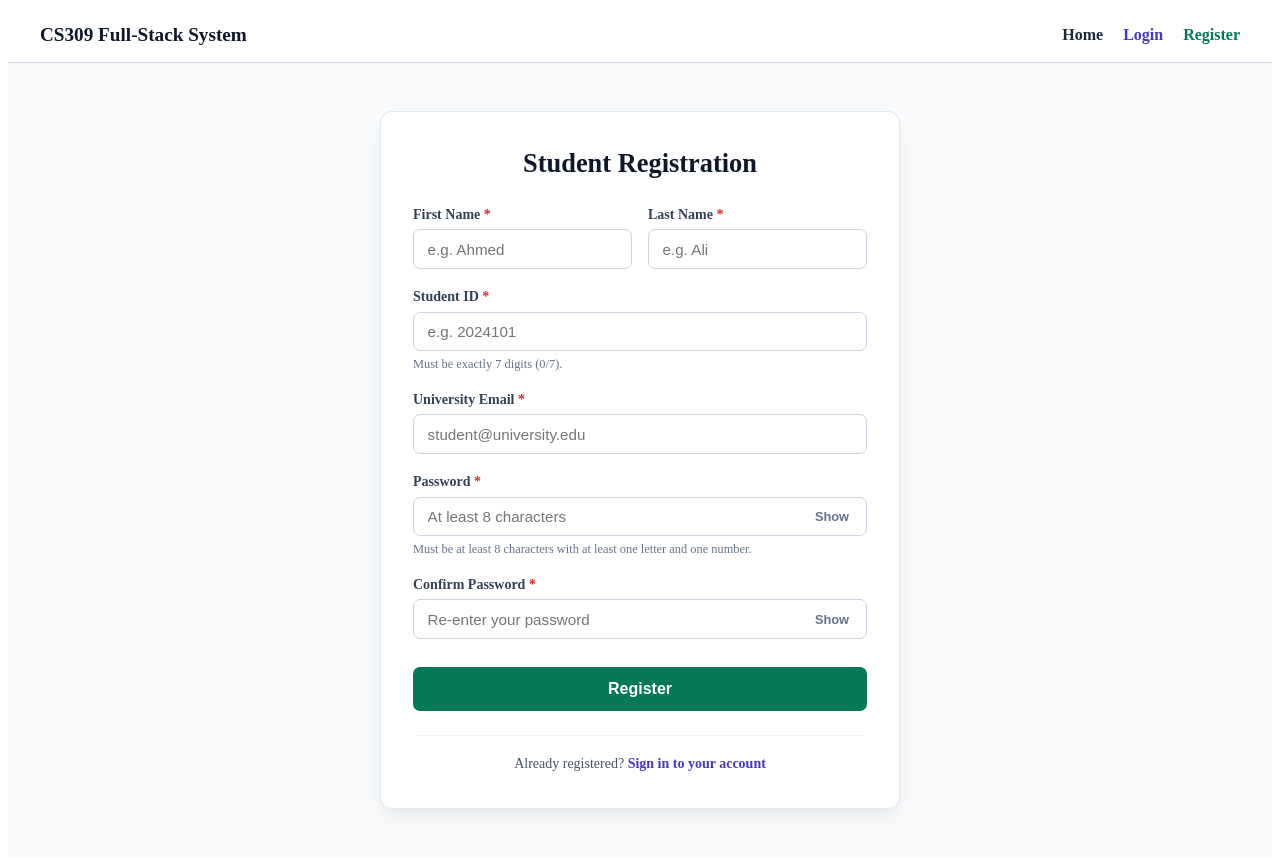
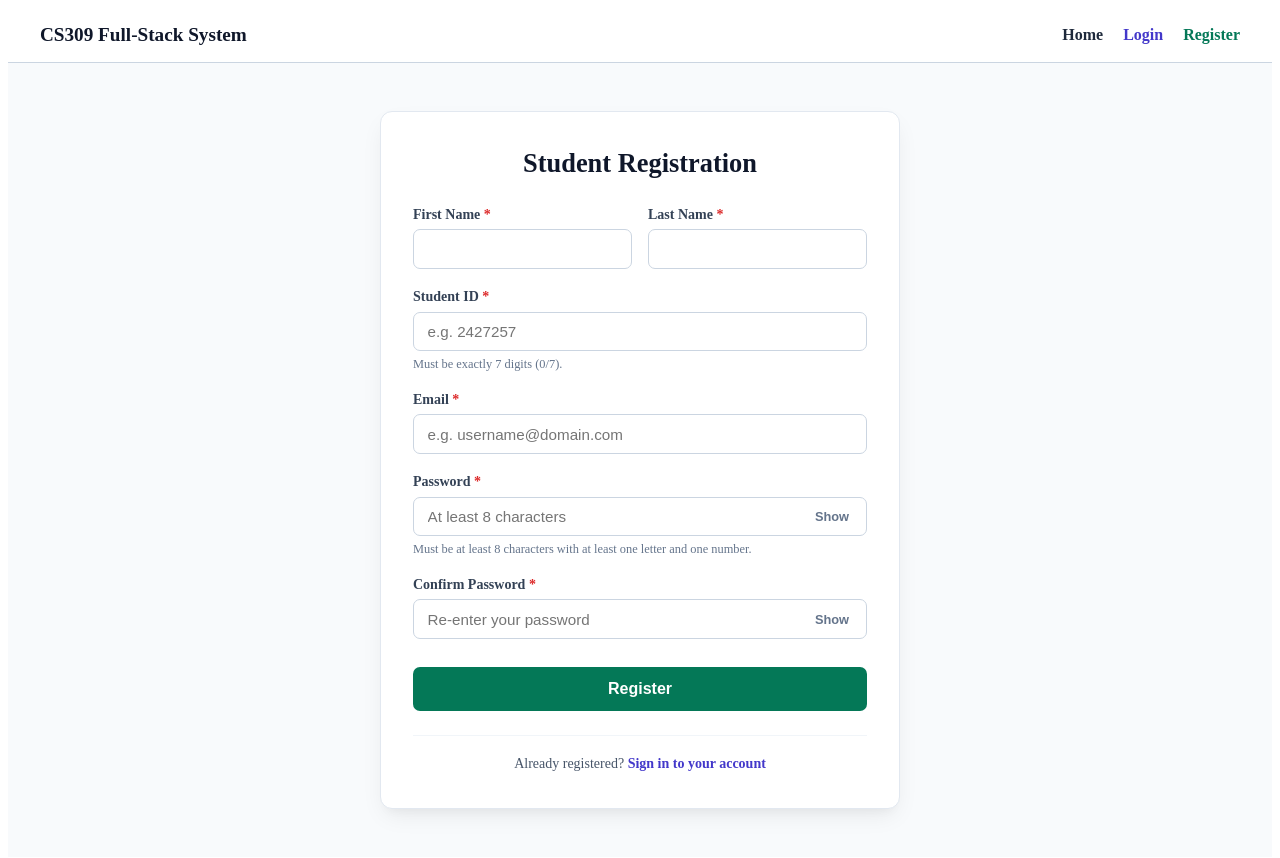
Before and after one commit to 3bdoOfficial/UniPortal, a React app in the folder frontend/: page /register in a window 1280 px wide. Shown: the top 858 px of the page. Built offline with nearby package versions, Linux system fonts and the light colour scheme; no server answers; the HTML template or start-up script is replaced by a standard one.

Commit message:
Changed some placeholders

```diff
--- a/frontend/src/pages/RegisterPage.jsx
+++ b/frontend/src/pages/RegisterPage.jsx
@@ -269,7 +269,7 @@ export default function RegisterPage() {
                 value={formData.firstName}
                 onChange={handleChange}
                 onBlur={handleBlur}
-                placeholder="e.g. Ahmed"
+                placeholder=""
                 style={{
                   ...styles.input,
                   ...(touched.firstName && errors.firstName ? styles.inputError : {}),
@@ -292,7 +292,7 @@ export default function RegisterPage() {
                 value={formData.lastName}
                 onChange={handleChange}
                 onBlur={handleBlur}
-                placeholder="e.g. Ali"
+                placeholder=""
                 style={{
                   ...styles.input,
                   ...(touched.lastName && errors.lastName ? styles.inputError : {}),
@@ -319,7 +319,7 @@ export default function RegisterPage() {
               value={formData.studentId}
               onChange={handleChange}
               onBlur={handleBlur}
-              placeholder="e.g. 2024101"
+              placeholder="e.g. 2427257"
               style={{
                 ...styles.input,
                 ...(touched.studentId && errors.studentId ? styles.inputError : {}),
@@ -338,7 +338,7 @@ export default function RegisterPage() {
           {/* Email */}
           <div style={styles.formGroup}>
             <label htmlFor="email" style={styles.label}>
-              University Email <span style={styles.required}>*</span>
+              Email <span style={styles.required}>*</span>
             </label>
             <input
               id="email"
@@ -347,7 +347,7 @@ export default function RegisterPage() {
               value={formData.email}
               onChange={handleChange}
               onBlur={handleBlur}
-              placeholder="student@university.edu"
+              placeholder="e.g. username@domain.com"
               autoComplete="email"
               style={{
                 ...styles.input,
```
